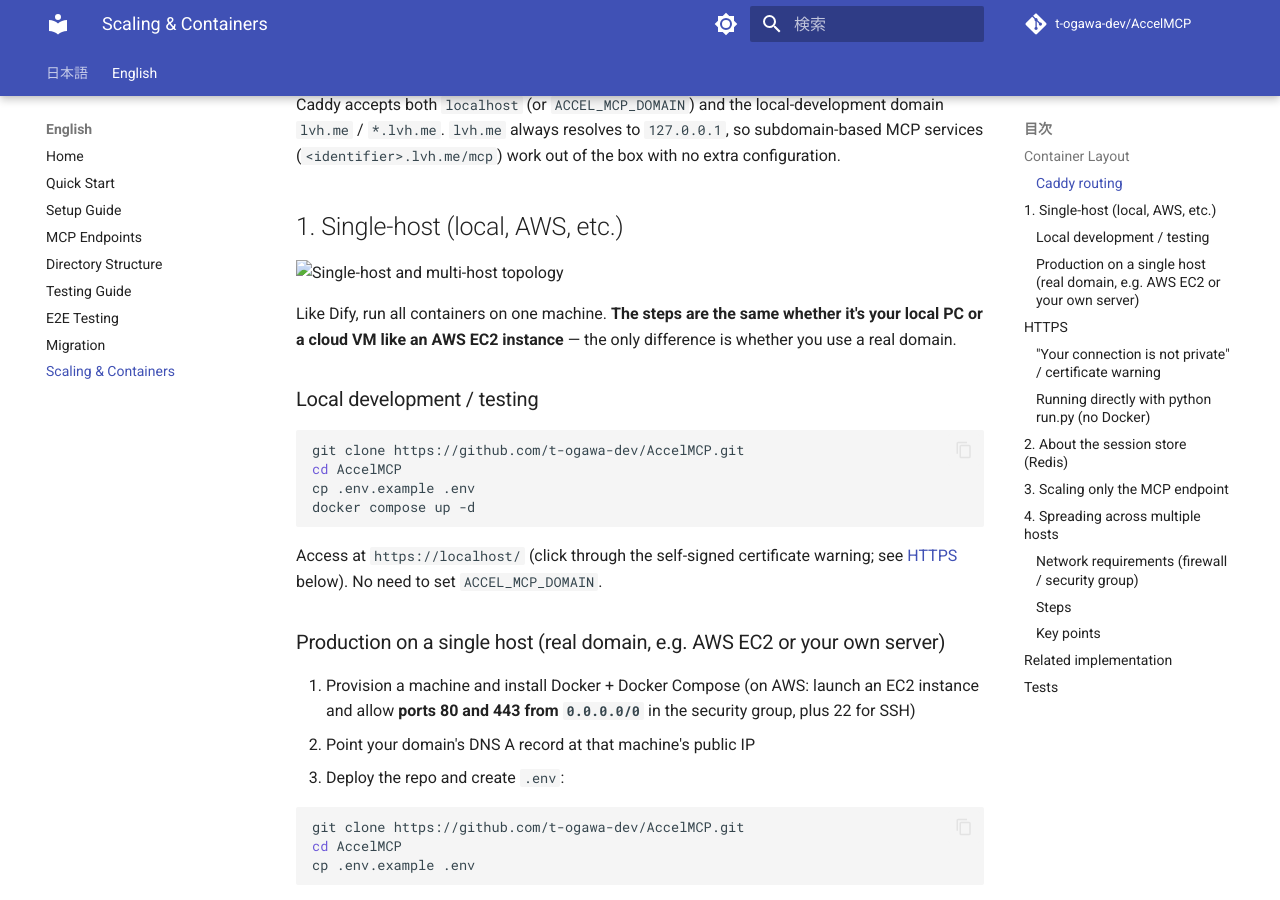
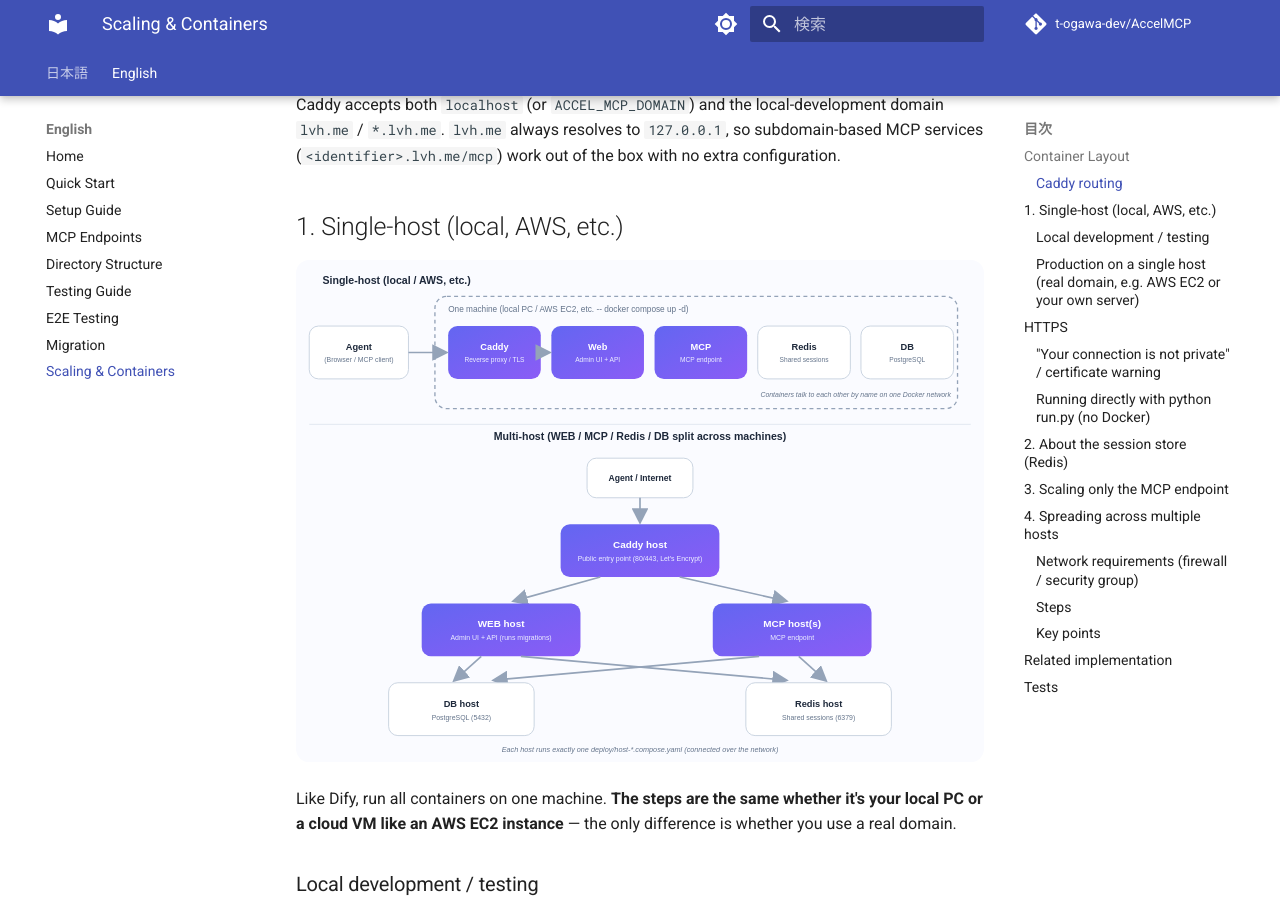
Before and after one commit to t-ogawa-dev/AccelMCP, an MkDocs documentation site: the page built from docs/en/SCALING.en.md, in a window 1280 px wide and 900 px high, scrolled down 1032 px. Built offline with MkDocs 1.6.1 and Material for MkDocs 9.7.7, drawn with Linux system fonts in a browser that asks for light colours; comment, search, counter and statistics services are not loaded.

Commit message:
・update docs

```diff
--- a/docs/en/SCALING.en.md
+++ b/docs/en/SCALING.en.md
@@ -35,7 +35,7 @@
 
 ## 1. Single-host (local, AWS, etc.)
 
-![Single-host and multi-host topology](assets/diagrams/deployment-topology.en.svg)
+![Single-host and multi-host topology](../assets/diagrams/deployment-topology.en.svg)
 
 Like Dify, run all containers on one machine. **The steps are the same whether it's your local
 PC or a cloud VM like an AWS EC2 instance** — the only difference is whether you use a real domain.
```
Also changed, not shown: docs/SCALING.md (+1 -1 lines).
